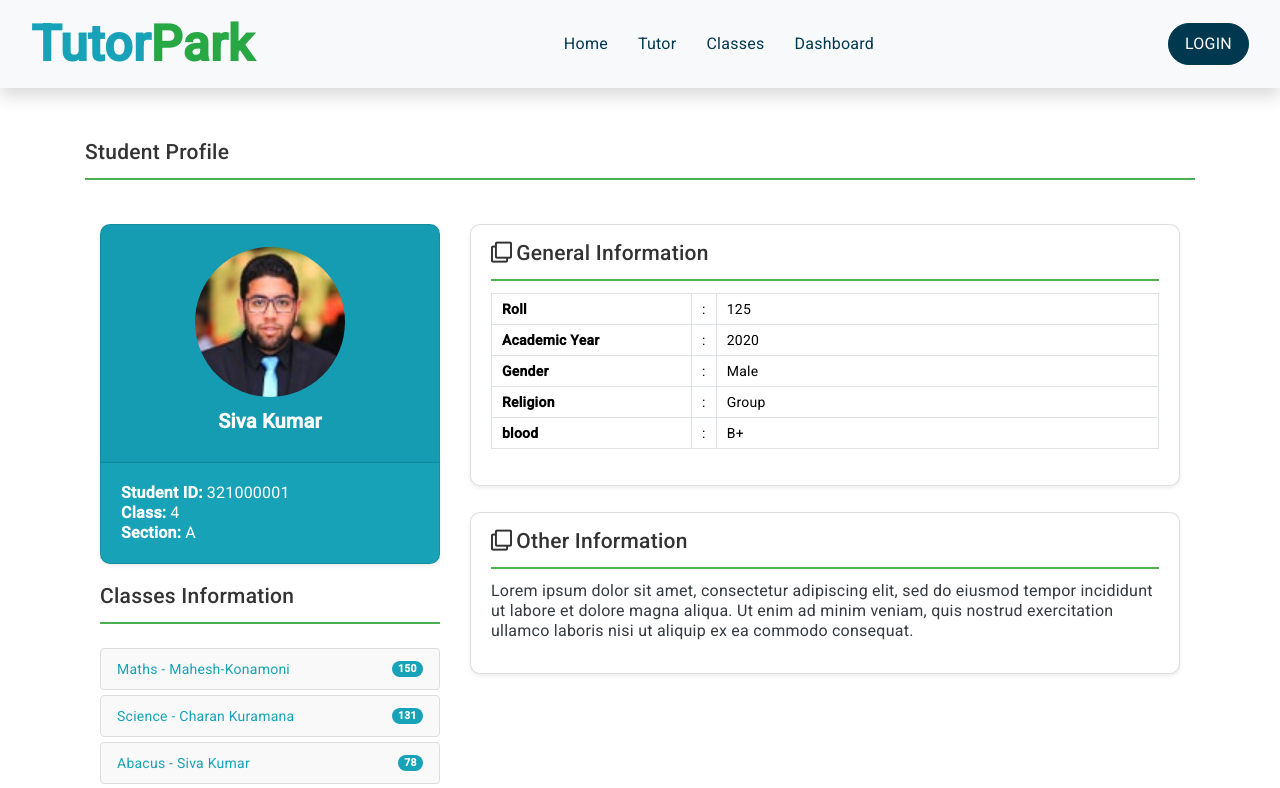
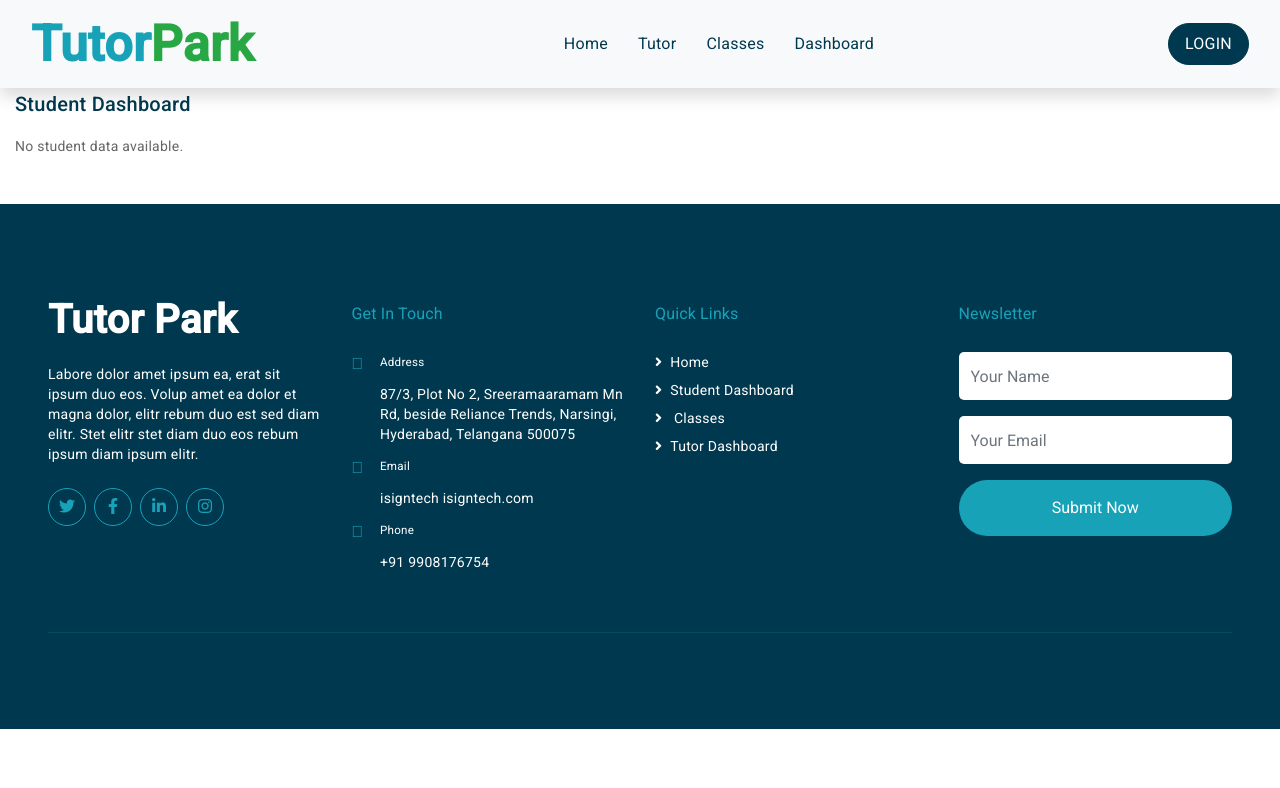
Before and after one commit to charankuramana09/GHT-Frontend, an Angular app in the folder GHT-Project/: page /student-dashboard in a window 1280 px wide. Shown: the top 788 px of the page. Built offline with nearby package versions, Linux system fonts and the light colour scheme.

Commit message:
student details fetching

```diff
--- a/GHT-Project/src/app/app-routing.module.ts
+++ b/GHT-Project/src/app/app-routing.module.ts
@@ -13,13 +13,14 @@ import { TutorListComponent } from './components/tutor-list/tutor-list.component
 import { StudentDashboardProfileComponent } from './components/student-dashboard-profile/student-dashboard-profile.component';
 import { StudentLoginComponent } from './components/student-login/student-login.component';
 import { PublicTutorDashboardComponent } from './components/public-tutor-dashboard/public-tutor-dashboard.component';
+import { DashboardComponent } from './components/dashboard/dashboard.component';
 const routes: Routes = [
 
   { path: 'student-signup', component: StudentRegistrationComponent },
   { path: 'instructor-signup', component: TutorRegistrationComponent },
   { path: 'parent-signup', component: ParentRegistrationComponent },
   { path: 'tutor-dashboard', component: TutorDashboardComponent },
-  { path: 'student-dashboard', component: StudentDashboardProfileComponent },
+  { path: 'student-dashboard', component: DashboardComponent },
   { path: 'tutor-park', component: TutorParkComponent },
   { path: 'tutor', component: TutorListComponent },
   { path: 'login',component:StudentLoginComponent},
--- a/GHT-Project/src/app/components/dashboard/dashboard.component.html
+++ b/GHT-Project/src/app/components/dashboard/dashboard.component.html
@@ -1,6 +1,16 @@
-<div ng-if="isTutor">
-    <app-tutor-dashboard />
-</div>
-<div else>
-    <app-student-dashboard />
-</div>
+<div class="dashboard-container">
+    <h2>Student Dashboard</h2>
+
+    <div *ngIf="student">
+      <h3>Welcome, {{ student.name }}</h3>
+      <p>Email: {{ student.email }}</p>
+      <p>Date of Birth: {{ student.dob }}</p>
+      <p>City: {{ student.city }}</p>
+      <p>Mobile No: {{ student.mobileNo }}</p>
+      <!-- Add more student details here as needed -->
+    </div>
+
+    <div *ngIf="!student">
+      <p>No student data available.</p>
+    </div>
+  </div>
--- a/GHT-Project/src/app/components/dashboard/dashboard.component.ts
+++ b/GHT-Project/src/app/components/dashboard/dashboard.component.ts
@@ -1,10 +1,21 @@
-import { Component } from '@angular/core';
-
+import { Component ,OnInit} from '@angular/core';
+import { Router } from '@angular/router';
 @Component({
   selector: 'app-dashboard',
   templateUrl: './dashboard.component.html',
   styleUrl: './dashboard.component.css'
 })
-export class DashboardComponent {
+export class DashboardComponent implements OnInit{
+  student: any;
 
+  constructor(private router: Router) {
+    const navigation = this.router.getCurrentNavigation();
+    this.student = navigation?.extras?.state?.['student'];
+  }
+
+  ngOnInit(): void {
+    if (!this.student) {
+      // No student data available, handle accordingly
+    }
+  }
 }
--- a/GHT-Project/src/app/components/student-login/student-login.component.ts
+++ b/GHT-Project/src/app/components/student-login/student-login.component.ts
@@ -20,9 +20,10 @@ export class StudentLoginComponent {
     this.service.login(this.user, this.userType).subscribe(
       response => {
         console.log(response);
-        if (response === 'Login successful') {
+        if (response && response.id) {
           if (this.userType === 'student') {
-            this.router.navigate(['/student-dashboard']);
+            // Pass the student data to the dashboard
+            this.router.navigate(['/student-dashboard'], { state: { student: response } });
           } else if (this.userType === 'tutor') {
             this.router.navigate(['/tutor-dashboard']);
           }
--- a/GHT-Project/src/app/services/student-dashboard.service.ts
+++ b/GHT-Project/src/app/services/student-dashboard.service.ts
@@ -28,10 +28,17 @@ export class StudentDashboardService {
     return this.http.post(`${this.studentService}/payments`, payments);
   }
 
-  // Modified login method to accept user type and redirect accordingly
+  // Updated login method to return full user details
+  // Previous: return this.http.post(`${this.studentService}${endpoint}`, user, { responseType: 'text' });
+  // Updated: return this.http.post(`${this.studentService}${endpoint}`, user);
   login(user: any, userType: string): Observable<any> {
     const endpoint = userType === 'tutor' ? '/tutors/login' : '/students/login';
-    return this.http.post(`${this.studentService}${endpoint}`, user, { responseType: 'text' });
+    return this.http.post(`${this.studentService}${endpoint}`, user);
+  }
+
+  // New method to fetch student details by ID (if required)
+  getStudentById(id: number): Observable<any> {
+    return this.http.get(`${this.studentService}/students/${id}`);
   }
 
 }
```
